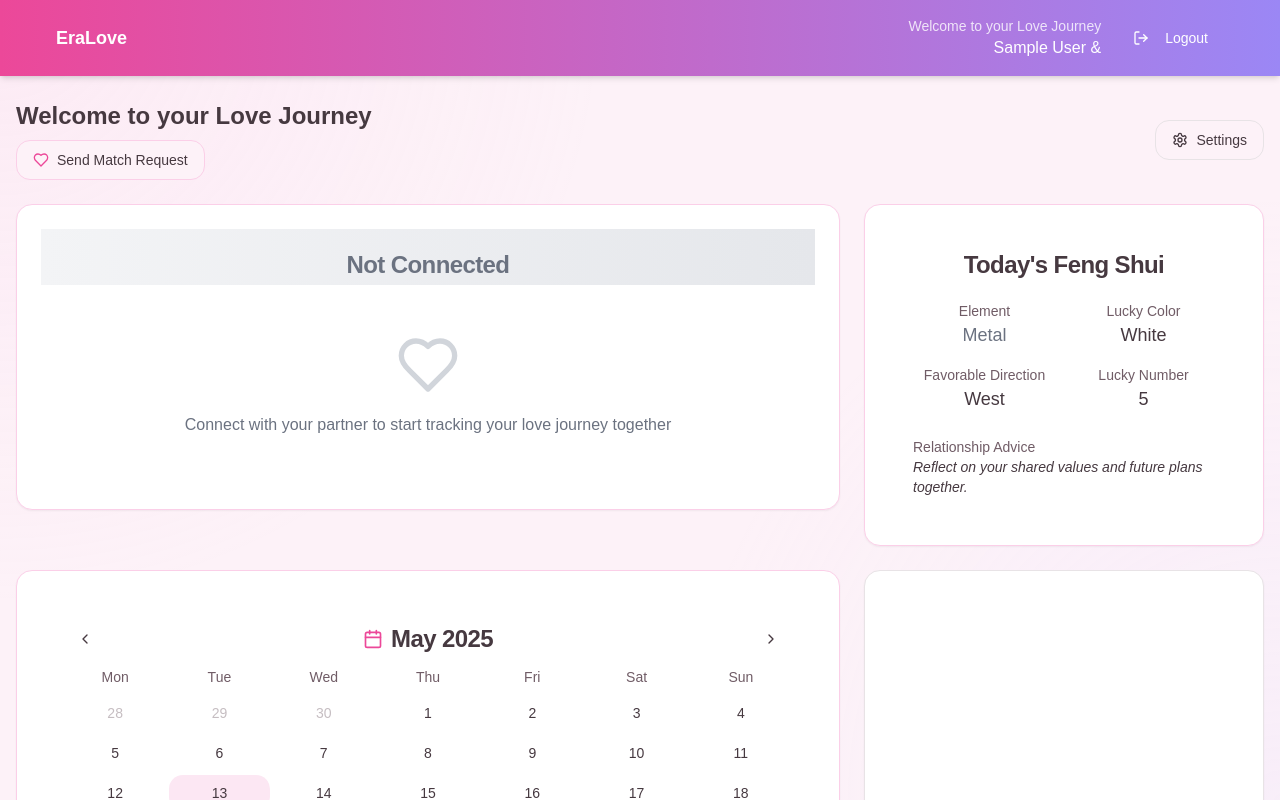
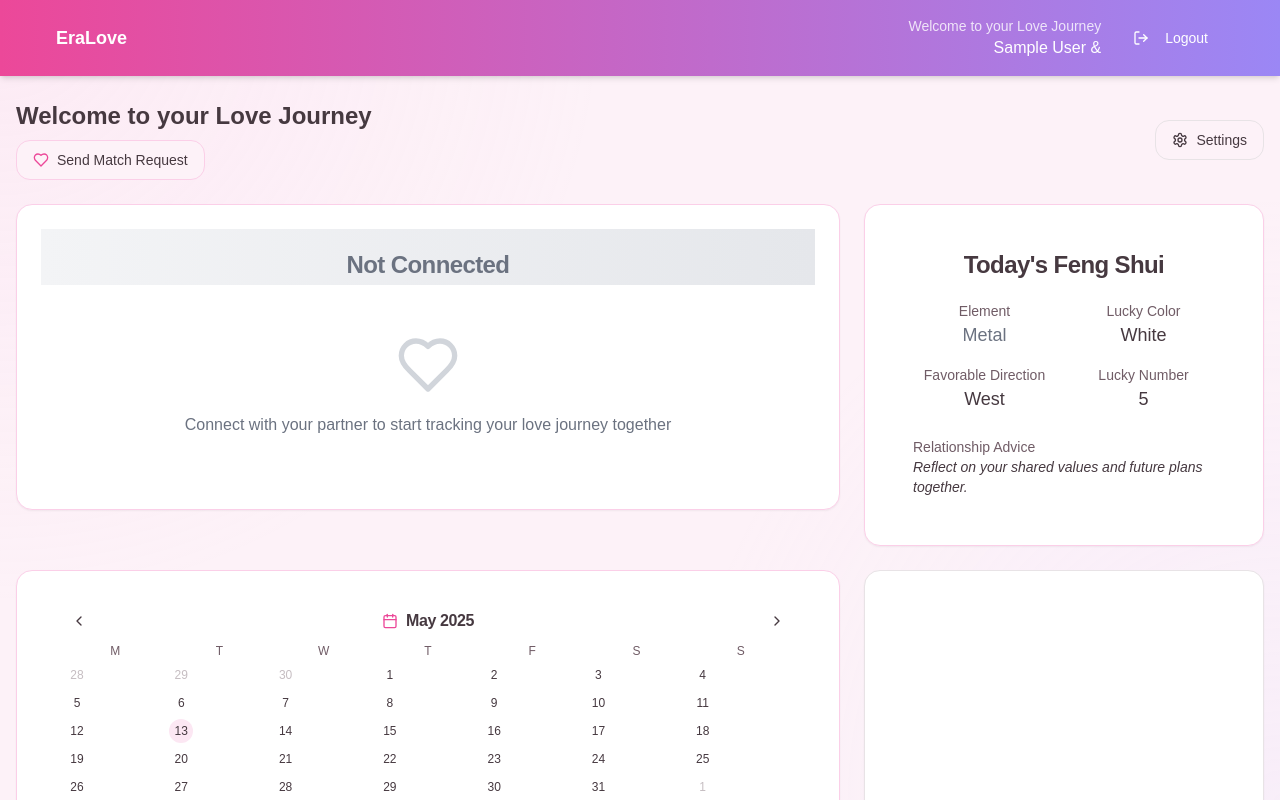
Before and after one commit to pvhop4dev/era-love-moments-keeper, a React (Vite) app: page /dashboard in a window 1280 px wide. Shown: the top 800 px of the page. Built offline with nearby package versions, Linux system fonts and the light colour scheme; sample sign-in values are in the browser's storage.

Commit message:
Refactor: Shorten calendar and content sections
Shorten the calendar, add events, and add photos sections in the dashboard.

```diff
--- a/src/components/calendar/Calendar.tsx
+++ b/src/components/calendar/Calendar.tsx
@@ -90,25 +90,25 @@ const Calendar = ({ onDateClick, events, selectedDate }: CalendarProps) => {
   };
 
   return (
-    <Card className="love-card h-full">
-      <CardHeader className="pb-2">
+    <Card className="love-card h-auto">
+      <CardHeader className="pb-1 pt-3">
         <div className="flex items-center justify-between">
-          <Button variant="ghost" size="icon" onClick={prevMonth}>
-            <ChevronLeft className="h-5 w-5" />
+          <Button variant="ghost" size="icon" onClick={prevMonth} className="h-7 w-7">
+            <ChevronLeft className="h-4 w-4" />
           </Button>
-          <CardTitle className="text-center flex items-center gap-2">
-            <CalendarIcon className="h-5 w-5 text-love-500" />
+          <CardTitle className="text-center flex items-center gap-2 text-base">
+            <CalendarIcon className="h-4 w-4 text-love-500" />
             {currentDate.toLocaleDateString('en-US', { month: 'long', year: 'numeric' })}
           </CardTitle>
-          <Button variant="ghost" size="icon" onClick={nextMonth}>
-            <ChevronRight className="h-5 w-5" />
+          <Button variant="ghost" size="icon" onClick={nextMonth} className="h-7 w-7">
+            <ChevronRight className="h-4 w-4" />
           </Button>
         </div>
       </CardHeader>
-      <CardContent>
-        <div className="grid grid-cols-7 gap-1 mb-2">
-          {['Mon', 'Tue', 'Wed', 'Thu', 'Fri', 'Sat', 'Sun'].map((day) => (
-            <div key={day} className="text-center text-sm font-medium text-muted-foreground">
+      <CardContent className="pt-1 pb-3">
+        <div className="grid grid-cols-7 gap-1 mb-1">
+          {['M', 'T', 'W', 'T', 'F', 'S', 'S'].map((day) => (
+            <div key={day} className="text-center text-xs font-medium text-muted-foreground">
               {day}
             </div>
           ))}
@@ -120,12 +120,12 @@ const Calendar = ({ onDateClick, events, selectedDate }: CalendarProps) => {
               onClick={() => onDateClick(day)}
               className={`calendar-day ${isCurrentMonth(day) ? '' : 'text-muted-foreground opacity-40'} ${
                 isToday(day) ? 'calendar-day-current' : ''
-              } ${isSelectedDate(day) ? 'calendar-day-selected' : ''} relative`}
+              } ${isSelectedDate(day) ? 'calendar-day-selected' : ''} relative text-xs flex items-center justify-center h-6 w-6 rounded-full`}
             >
               {day.getDate()}
               {hasEvent(day) && (
                 <Heart
-                  className="absolute -top-1 -right-1 h-3 w-3 text-love-500 heart-icon"
+                  className="absolute -top-1 -right-1 h-2 w-2 text-love-500 heart-icon"
                   fill="#FB7185"
                 />
               )}
--- a/src/components/calendar/DayDetailsSidebar.tsx
+++ b/src/components/calendar/DayDetailsSidebar.tsx
@@ -8,6 +8,7 @@ import { EventData } from "@/components/events/EventModal";
 import { PhotoData } from "@/components/photos/PhotoModal";
 import { AspectRatio } from "@/components/ui/aspect-ratio";
 import { Tabs, TabsContent, TabsList, TabsTrigger } from "@/components/ui/tabs";
+import { ScrollArea } from "@/components/ui/scroll-area";
 
 interface DayDetailsSidebarProps {
   selectedDate: Date | null;
@@ -42,20 +43,20 @@ const DayDetailsSidebar = ({
 
   return (
     <Card className="h-full">
-      <CardHeader>
+      <CardHeader className="pb-2">
         <CardTitle className="flex items-center gap-2">
           <CalendarIcon className="h-5 w-5 text-love-500" />
           {formattedDate}
         </CardTitle>
       </CardHeader>
-      <CardContent className="pb-6">
+      <CardContent className="pb-4">
         <Tabs
           defaultValue="events"
           value={activeTab}
           onValueChange={setActiveTab}
           className="w-full"
         >
-          <TabsList className="grid w-full grid-cols-2 mb-4">
+          <TabsList className="grid w-full grid-cols-2 mb-3">
             <TabsTrigger value="events" className="flex items-center gap-2">
               <CalendarIcon className="h-4 w-4" />
               {t("events")} {eventsForDay.length > 0 && `(${eventsForDay.length})`}
@@ -66,53 +67,58 @@ const DayDetailsSidebar = ({
             </TabsTrigger>
           </TabsList>
 
-          <TabsContent value="events" className="space-y-4">
+          <TabsContent value="events" className="space-y-3">
             <Button
               onClick={onAddEvent}
-              className="love-button w-full flex items-center gap-2"
+              className="love-button w-full flex items-center gap-2 py-1.5"
+              size="sm"
             >
               <PlusCircle className="h-4 w-4" />
               {t("addEvent")}
             </Button>
 
             {eventsForDay.length > 0 ? (
-              <div className="space-y-3">
+              <ScrollArea className="h-[250px] pr-2">
+                <div className="space-y-2">
                   {eventsForDay.map((event) => (
                     <Card
                       key={event.id}
                       className="cursor-pointer hover:shadow-md transition-shadow"
                       onClick={() => onSelectEvent(event)}
                     >
-                    <CardContent className="p-4">
-                      <h3 className="font-medium">{event.title}</h3>
+                      <CardContent className="p-3">
+                        <h3 className="font-medium text-sm">{event.title}</h3>
                         <p className="text-xs mt-1">
                           {event.time} • {event.location}
                         </p>
-                      <p className="text-xs mt-2 text-muted-foreground line-clamp-2">
+                        <p className="text-xs mt-1 text-muted-foreground line-clamp-1">
                           {event.description}
                         </p>
                       </CardContent>
                     </Card>
                   ))}
                 </div>
+              </ScrollArea>
             ) : (
-              <p className="text-center text-muted-foreground py-8">
+              <p className="text-center text-muted-foreground py-4 text-sm">
                 {t("noEventsForThisDay")}
               </p>
             )}
           </TabsContent>
 
-          <TabsContent value="photos" className="space-y-4">
+          <TabsContent value="photos" className="space-y-3">
             <Button
               onClick={onAddPhoto}
-              className="love-button w-full flex items-center gap-2"
+              className="love-button w-full flex items-center gap-2 py-1.5"
+              size="sm"
             >
               <PlusCircle className="h-4 w-4" />
               {t("addPhoto")}
             </Button>
 
             {photosForDay.length > 0 ? (
-              <div className="grid grid-cols-1 gap-4">
+              <ScrollArea className="h-[250px] pr-2">
+                <div className="grid grid-cols-1 gap-3">
                   {photosForDay.map((photo) => (
                     <div
                       key={photo.id}
@@ -129,17 +135,18 @@ const DayDetailsSidebar = ({
                           }}
                         />
                       </AspectRatio>
-                    <div className="p-3">
-                      <h3 className="font-medium line-clamp-1">{photo.title}</h3>
-                      <p className="text-xs mt-1 text-muted-foreground line-clamp-2">
+                      <div className="p-2">
+                        <h3 className="font-medium text-sm line-clamp-1">{photo.title}</h3>
+                        <p className="text-xs text-muted-foreground line-clamp-1">
                           {photo.description}
                         </p>
                       </div>
                     </div>
                   ))}
                 </div>
+              </ScrollArea>
             ) : (
-              <p className="text-center text-muted-foreground py-8">
+              <p className="text-center text-muted-foreground py-4 text-sm">
                 {t("noPhotosForThisDay")}
               </p>
             )}
```
Lines whose indentation alone changed are shown as unchanged.
